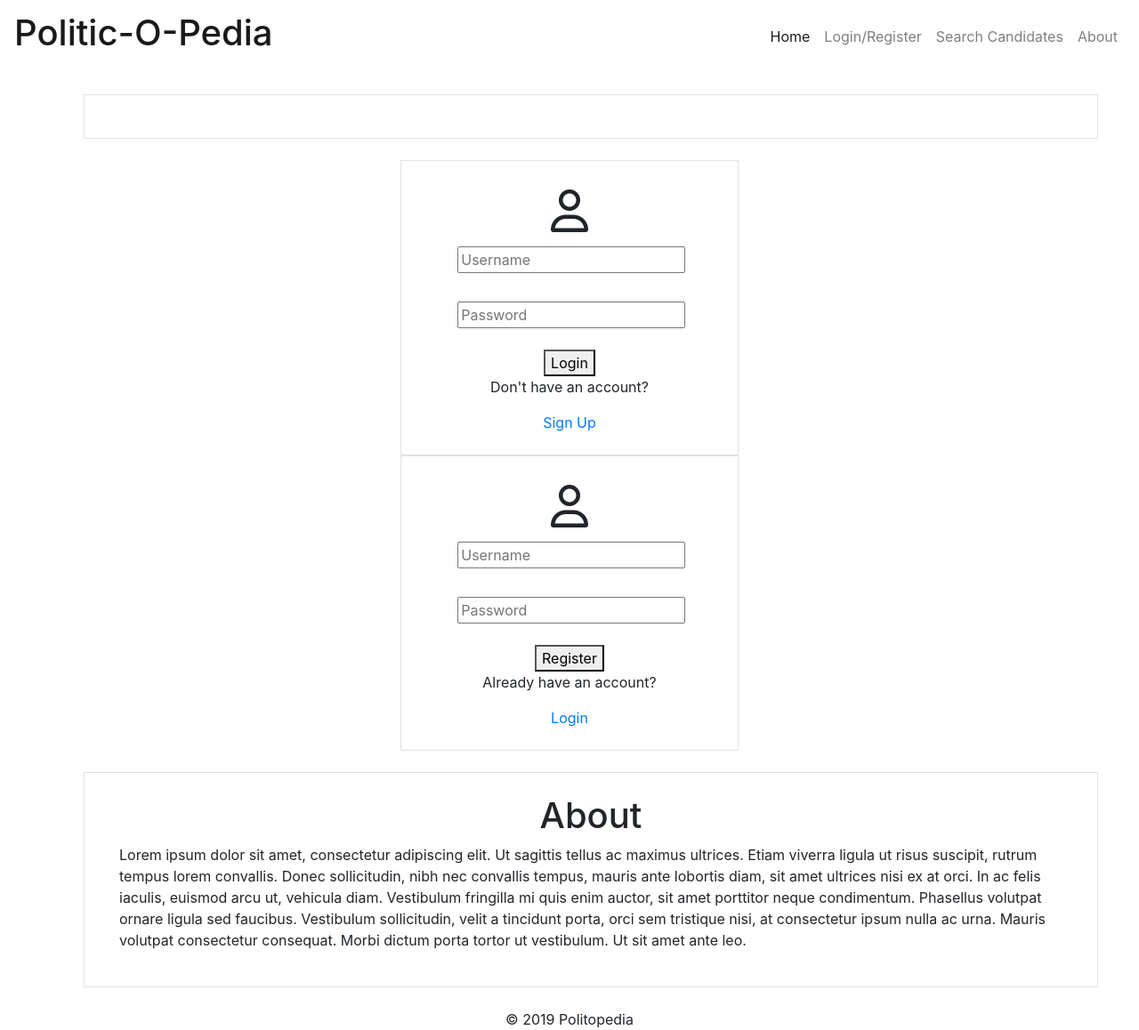
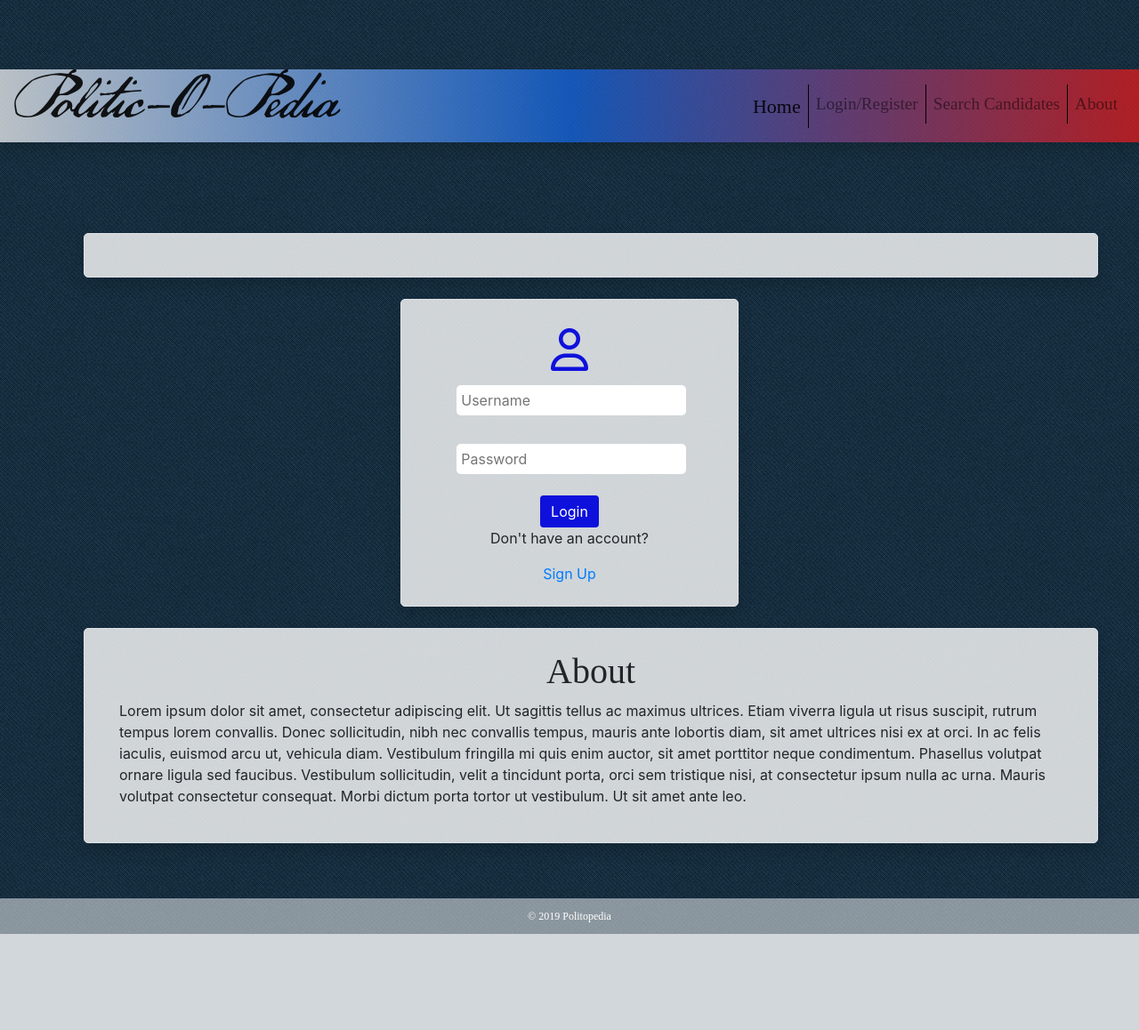
Before and after one commit to vvakharia1/Politic-o-pedia, a Node server app: page / in a window 1280 px wide. Shown: the whole page at 89% size. After the commit the page ends 1050 px from the top, so only its background shows below. Run offline with Node 20, Linux system fonts and the light colour scheme; data that the repository does not hold is empty; some libraries are stand-ins or nearby versions.

Commit message:
updated css and other links to work with handlebars

```diff
--- a/public/styles/styles.css
+++ b/public/styles/styles.css
@@ -1,3 +1,205 @@
 .list-group-item {
   line-height: 2.5;
 }
+
+
+/* General Styles Start */
+
+/*-----------------------*/
+
+html {
+    position: relative;
+    /*for sticky footer */
+    min-height: 100%;
+    /*for sticky footer */
+    min-width: 100%;
+}
+
+body {
+    background: url("../images/navy_blueKs2.png");
+    margin-bottom: 40px;
+    /*for sticky footer */
+    color: #212121;
+}
+
+.ks-container {
+    background-color: rgba(255, 255, 255, 0.8);
+    border-radius: 5px;
+    box-shadow: 0 0.5rem 1rem rgba(0, 0, 0, 0.15);
+    padding: 0px;
+
+}
+
+/* Fonts */
+@font-face {
+    font-family: 'Declaration'; /*a name to be used later*/
+    src: url('../USDeclaration.ttf'); /*URL to font*/
+}
+.h-font {
+    font-family: 'EB Garamond', serif;
+}
+.title-font {
+    font-family: 'Declaration', serif;
+    font-size: .5rem;
+    line-height: 1;
+    padding-top: 1.5rem;
+}
+
+/*Navigation Bar*/
+
+.navbar-light .navbar-nav .active>.nav-link {
+    color: rgb(255, 255, 255);
+    font-size: 22px;
+}
+
+.navbar-light .navbar-nav .nav-link {
+    color: rgb(202, 202, 202);
+}
+
+.navbar-light .navbar-nav .nav-link:focus, .navbar-light .navbar-nav .nav-link:hover {
+    font-size: 22px;
+    transition: .5s ease;
+    color: rgb(255, 255, 255);
+}
+
+.ks-nav {
+    font-size: 1.2rem;
+    border-right: 1px solid rgb(0, 0, 0);
+    padding: 0;
+}
+
+.navbar-nav li:last-child a {
+    border: none;
+}
+
+.navbar {
+    overflow: hidden;
+    padding: 0px 25px;
+/*     background-color: rgba(255, 255, 255, .7); */
+    background-image: linear-gradient(to right, rgba(255, 255, 255, .7), rgba(20, 105, 233, 0.7),rgba(240, 25, 25, 0.7));
+    position: fixed;
+    /* Set the navbar to fixed position */
+    top: 0;
+    /* Position the navbar at the top of the page */
+    width: 100%;
+    /* Full width */
+    z-index: 1;
+    box-shadow: 0 0.5rem 1rem rgba(0, 0, 0, 0.15);
+}
+
+/*Footer*/
+
+footer {
+    background-color: rgba(255, 255, 255, 0.5);
+    position: absolute;
+    bottom: 0;
+    width: 100%;
+    height: 40px;
+    line-height: 40px;
+    /*vertically centers */
+}
+
+.footerText {
+    color: rgb(255, 255, 255);
+    font-size: 12px;
+}
+
+/* KS-Button Styles */
+
+.ks-button {
+    background-color: rgb(14, 17, 219);
+    color: #fff;
+    display: inline-block;
+    font-weight: 400;
+    text-align: center;
+    vertical-align: middle;
+    /*   background-color: transparent; */
+    border: none;
+    padding: 0.375rem 0.75rem;
+    font-size: 1rem;
+    line-height: 1.5;
+    border-radius: 0.25rem;
+    transition: color 0.15s ease-in-out, background-color 0.15s ease-in-out, border-color 0.15s ease-in-out, box-shadow 0.15s ease-in-out;
+}
+
+.ks-button:hover {
+    color: #fff;
+    background-color: rgb(0, 47, 255);
+    border-color: rgb(14, 17, 219);
+    text-decoration: none;
+}
+
+.ks-button:focus {
+    box-shadow: 0 0 0 0.2rem rgb(14, 17, 219,.5);
+    outline: 0;
+}
+
+.ks-button:active {
+    color: #fff;
+    background-color: rgb(219, 21, 14);
+    border-color: rgb(22, 26, 228);
+}
+
+/*-----------------------*/
+
+/* General Styles End */
+
+/* Home Page Styles Start */
+
+/*-----------------------------*/
+
+.main {
+    margin-top: 78px;
+    margin-bottom: 78px;
+}
+
+
+/*-Login-- */
+.register-form {
+    display:none;
+}
+#login {
+    display: block;
+}
+
+#password {
+    display: block;
+}
+
+.fa-user {
+    color: rgb(14, 17, 219);
+}
+
+input {
+    border-radius: 5px;
+    border-style: none;
+    padding: 5px;
+}
+
+input:focus {
+    outline: none;
+    box-shadow: 0 0 0 0.1rem rgba(14, 17, 219, .5);
+}
+
+a {
+    color: rgb(14, 17, 219);
+}
+
+a:hover {
+    color: rgb(13, 16, 156);
+}
+
+
+
+/*--Candidates page--*/
+
+.image {
+    width: 350px;
+    height: auto;
+    float: left;
+
+}
+.table {
+    float: left;
+    width: 50%;
+}
--- a/test-project-2/assets/style.css
+++ b/test-project-2/assets/styles/styles.css
@@ -11,7 +11,7 @@ html {
 }
 
 body {
-    background: url("navy_blueKs2.png");
+    background: url("../images/navy_blueKs2.png");
     margin-bottom: 40px;
     /*for sticky footer */
     color: #212121;
@@ -28,7 +28,7 @@ body {
 /* Fonts */
 @font-face {
     font-family: 'Declaration'; /*a name to be used later*/
-    src: url('USDeclaration.ttf'); /*URL to font*/
+    src: url('../USDeclaration.ttf'); /*URL to font*/
 }
 .h-font {
     font-family: 'EB Garamond', serif;
--- a/test-project-2/index.html
+++ b/test-project-2/index.html
@@ -8,7 +8,7 @@
         <!-- Bootstrap Link -->
         <link rel="stylesheet" href="https://maxcdn.bootstrapcdn.com/bootstrap/4.0.0/css/bootstrap.min.css"
             integrity="sha384-Gn5384xqQ1aoWXA+058RXPxPg6fy4IWvTNh0E263XmFcJlSAwiGgFAW/dAiS6JXm" crossorigin="anonymous">
-        <link rel="stylesheet" href="assets/style.css">
+        <link rel="stylesheet" href="assets/styles/styles.css">
         <script src="https://kit.fontawesome.com/59a7a76dd2.js"></script>
         <script src="https://cdnjs.cloudflare.com/ajax/libs/jquery/3.4.1/jquery.js"></script>
 </head>
--- a/views/layouts/main.handlebars
+++ b/views/layouts/main.handlebars
@@ -3,21 +3,18 @@
 
 <head>
   <meta charset="utf-8">
-  <link rel="stylesheet" href="https://maxcdn.bootstrapcdn.com/bootstrap/4.0.0-beta.3/css/bootstrap.min.css">
-  <link rel="stylesheet" href="/styles/styles.css" media="screen" title="no title" charset="utf-8">
+  <link rel="stylesheet" href="/styles/styles.css" type="text/css" media="screen" title="no title" charset="utf-8">
   <title>Politic-O-Pedia</title>
   <link rel="stylesheet" href="https://stackpath.bootstrapcdn.com/bootstrap/4.3.1/css/bootstrap.min.css"
     integrity="sha384-ggOyR0iXCbMQv3Xipma34MD+dH/1fQ784/j6cY/iJTQUOhcWr7x9JvoRxT2MZw1T" crossorigin="anonymous">
   <script src="https://code.jquery.com/jquery-3.4.1.js" integrity="sha256-WpOohJOqMqqyKL9FccASB9O0KwACQJpFTUBLTYOVvVU="
     crossorigin="anonymous"></script>
   <script src="https://kit.fontawesome.com/59a7a76dd2.js"></script>
-
-  <script src="/assets/js/index.js"></script>
-  <link rel="stylesheet" href="/assets/styles/styles.css" type="text/css" />
 </head>
 
 <body>
   {{{body}}}
+  <script src="/js/index.js"></script>
 </body>
 
 </html>
```
Also changed, not shown: public/USDeclaration.ttf (added), public/images/navy_blueKs2.png (renamed from test-project-2/assets/navy_blueKs2.png), test-project-2/assets/images/navy_blueKs.png (renamed from test-project-2/assets/navy_blueKs.png), test-project-2/assets/images/navy_blueKs2.png (added), test-project-2/assets/images/navy_blueKs3.png (renamed from test-project-2/assets/navy_blueKs3.png), 1 other file.
